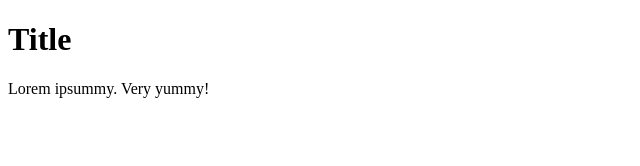
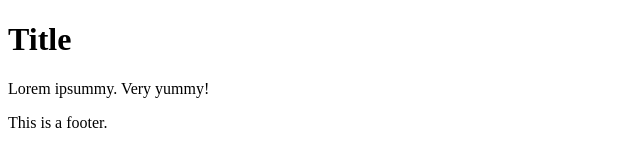
Before and after one commit to EvenStevenH/PS-version-control-simulation, a plain HTML site: page index.html in a window 1280 px wide. Shown: the whole page, without its empty margins (0-640 px from the left). Drawn offline with Linux system fonts and the light colour scheme.

Commit message:
Added footer section to index.html

```diff
--- a/index.html
+++ b/index.html
@@ -8,5 +8,9 @@
 <body>
     <h1>Title</h1>
     <p>Lorem ipsummy. Very yummy!</p>
+
+    <footer>
+        <p>This is a footer.</p>
+    </footer>
 </body>
 </html>
```
